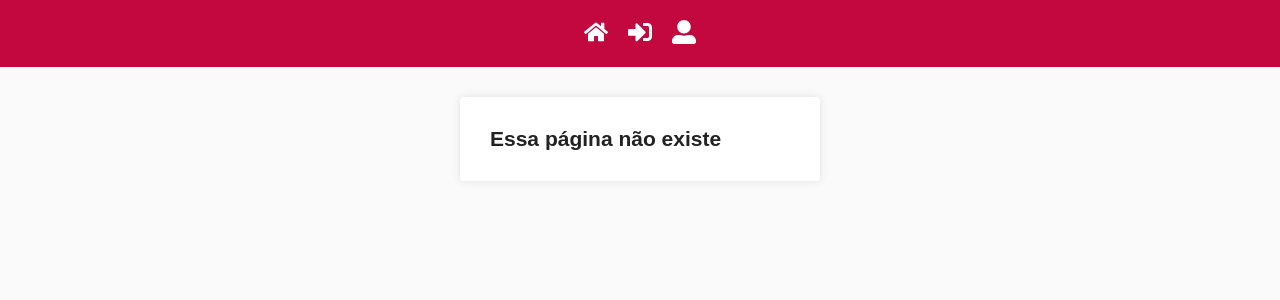
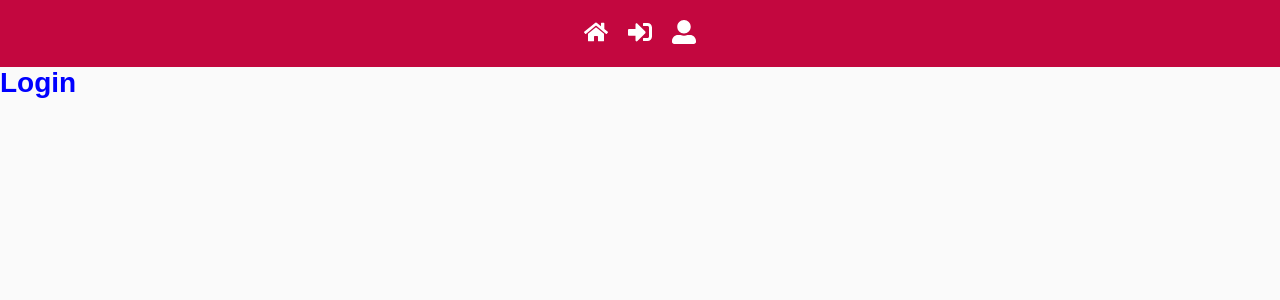
Before and after one commit to dsenam/react-alunos, a React (Create React App) app: page / in a window 1280 px wide. Shown: the top 300 px of the page. Built offline with nearby package versions, Linux system fonts and the light colour scheme; the HTML template or start-up script is replaced by a standard one.

Commit message:
+ config rota privada

```diff
--- a/package.json
+++ b/package.json
@@ -7,6 +7,7 @@
     "@testing-library/react": "^11.2.2",
     "@testing-library/user-event": "^12.5.0",
     "history": "^5.0.0",
+    "prop-types": "^15.7.2",
     "react": "^17.0.1",
     "react-dom": "^17.0.1",
     "react-icons": "^4.1.0",
--- /dev/null
+++ b/src/routes/MyRoute.js
@@ -0,0 +1,31 @@
+import React from 'react';
+import { Route, Redirect } from 'react-router-dom';
+import PropTypes from 'prop-types';
+
+export default function MyRoute({ component: Component, isClosed, ...rest }) {
+  const isLogged = false;
+
+  if (isClosed && !isLogged) {
+    return (
+      <Redirect
+        to={{
+          pathname: '/login',
+          state: { prevPath: rest.location.pathname },
+        }}
+      />
+    );
+  }
+
+  // eslint-disable-next-line react/jsx-props-no-spreading
+  return <Route {...rest} component={Component} />;
+}
+
+MyRoute.defaultProps = {
+  isClosed: false,
+};
+
+MyRoute.propTypes = {
+  component: PropTypes.oneOfType([PropTypes.element, PropTypes.func])
+    .isRequired,
+  isClosed: PropTypes.bool,
+};
--- a/src/routes/index.js
+++ b/src/routes/index.js
@@ -1,14 +1,15 @@
 import React from 'react';
 import { Route, Switch } from 'react-router-dom';
 
+import MyRoute from './MyRoute';
 import Login from '../pages/Login';
 import PageError from '../pages/PageError';
 
 function Routes() {
   return (
     <Switch>
-      <Route exact path="/login" component={Login} />
-      <Route path="*" component={PageError} />
+      <MyRoute exact path="/" component={Login} />
+      <MyRoute path="*" component={PageError} />
     </Switch>
   );
 }
```
Also changed, not shown: 1 other file (tests, documents, lock files or other folders).
